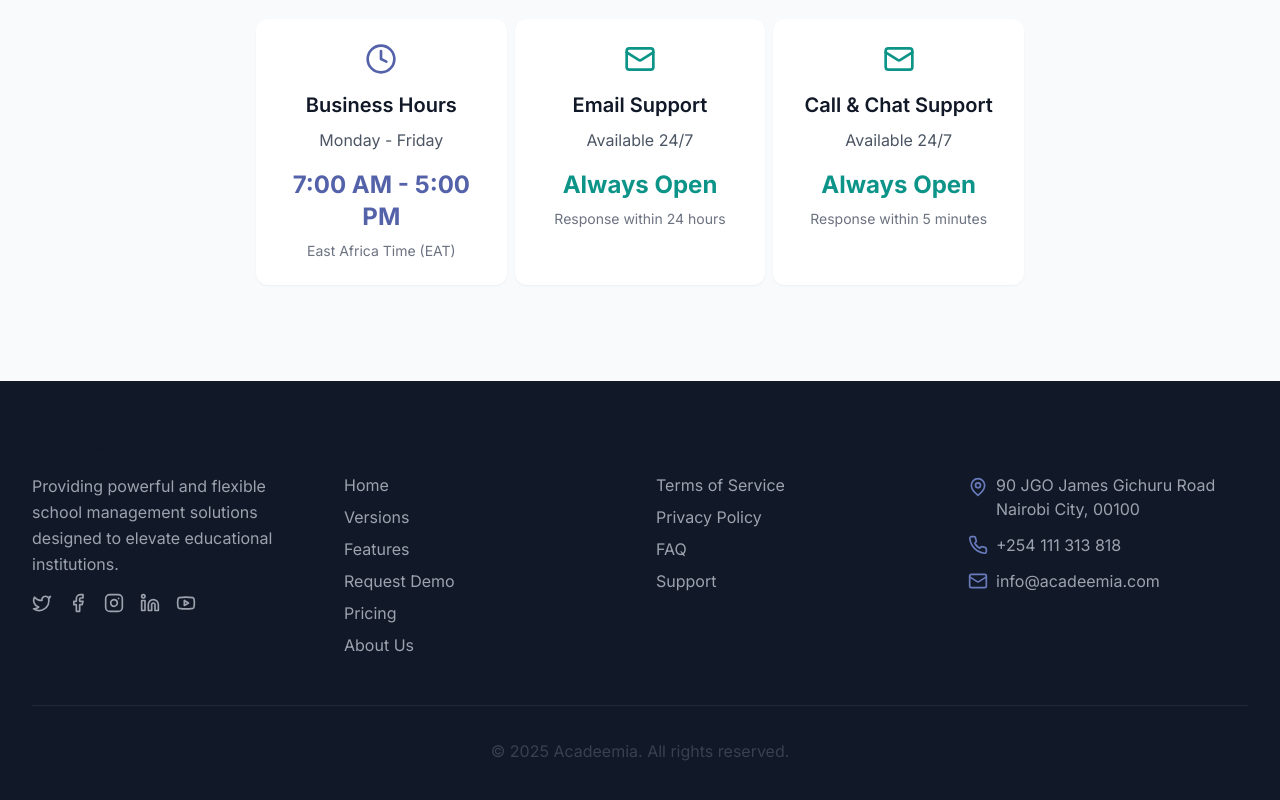
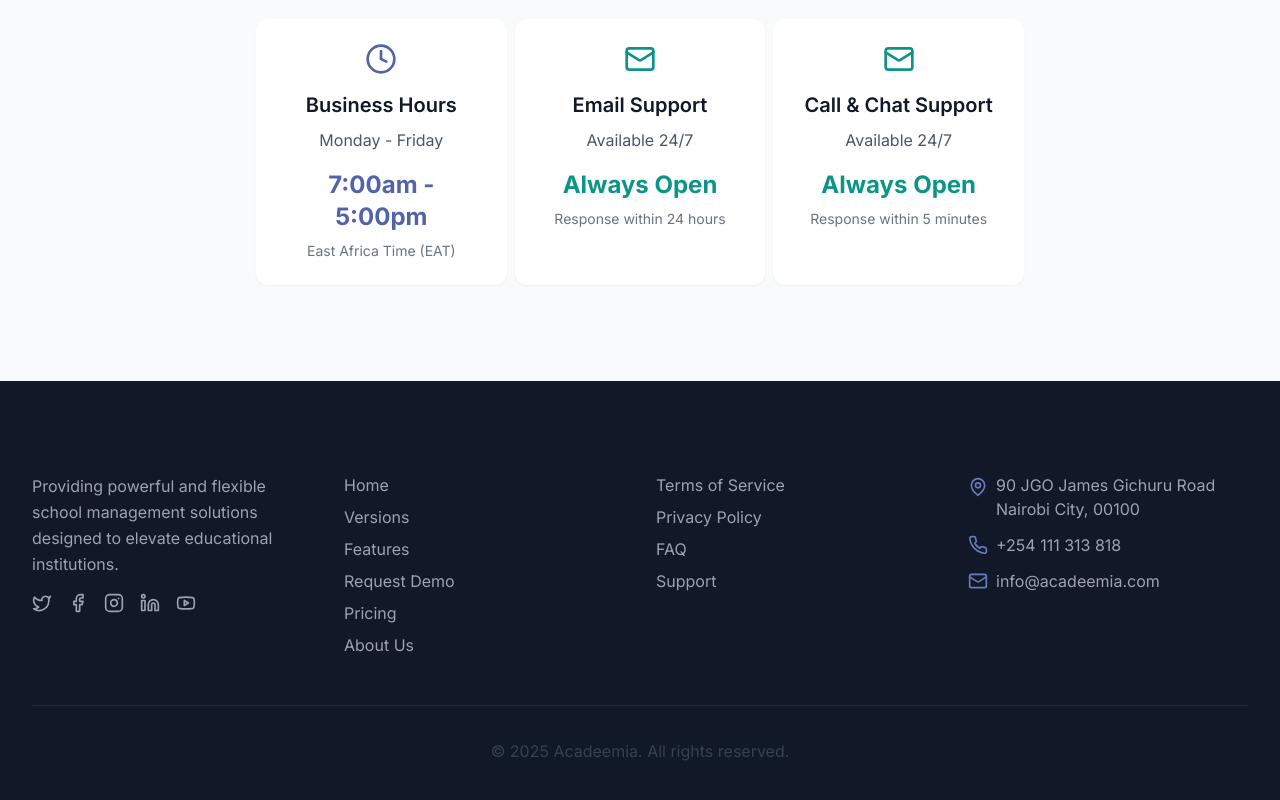
Before and after one commit to shoeflicker254-glitch/bolt-acadeemia-v1-1, a React (Vite) app: page /support in a window 1280 px wide. Shown: the part 2950-3750 px from the top of the page. Built offline with nearby package versions, Linux system fonts and the light colour scheme.

Commit message:
Updated Support.tsx

```diff
--- a/src/pages/Support.tsx
+++ b/src/pages/Support.tsx
@@ -315,7 +315,7 @@ const Support: React.FC = () => {
                 <Clock size={32} className="mx-auto text-primary-600 mb-4" />
                 <h3 className="text-xl font-semibold mb-2">Business Hours</h3>
                 <p className="text-gray-600 mb-4">Monday - Friday</p>
-                <p className="text-2xl font-bold text-primary-600">7:00 AM - 5:00 PM</p>
+                <p className="text-2xl font-bold text-primary-600">7:00am - 5:00pm</p>
                 <p className="text-sm text-gray-500 mt-2">East Africa Time (EAT)</p>
               </div>
 
```
